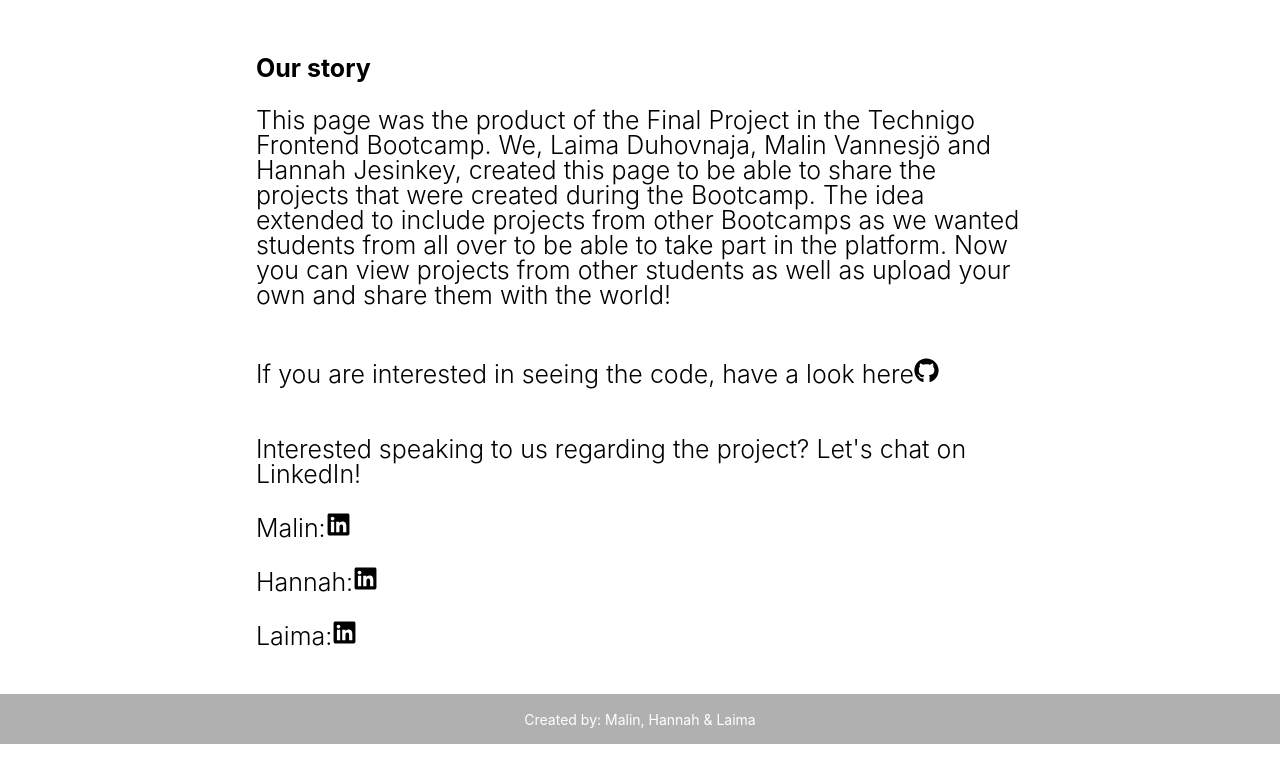
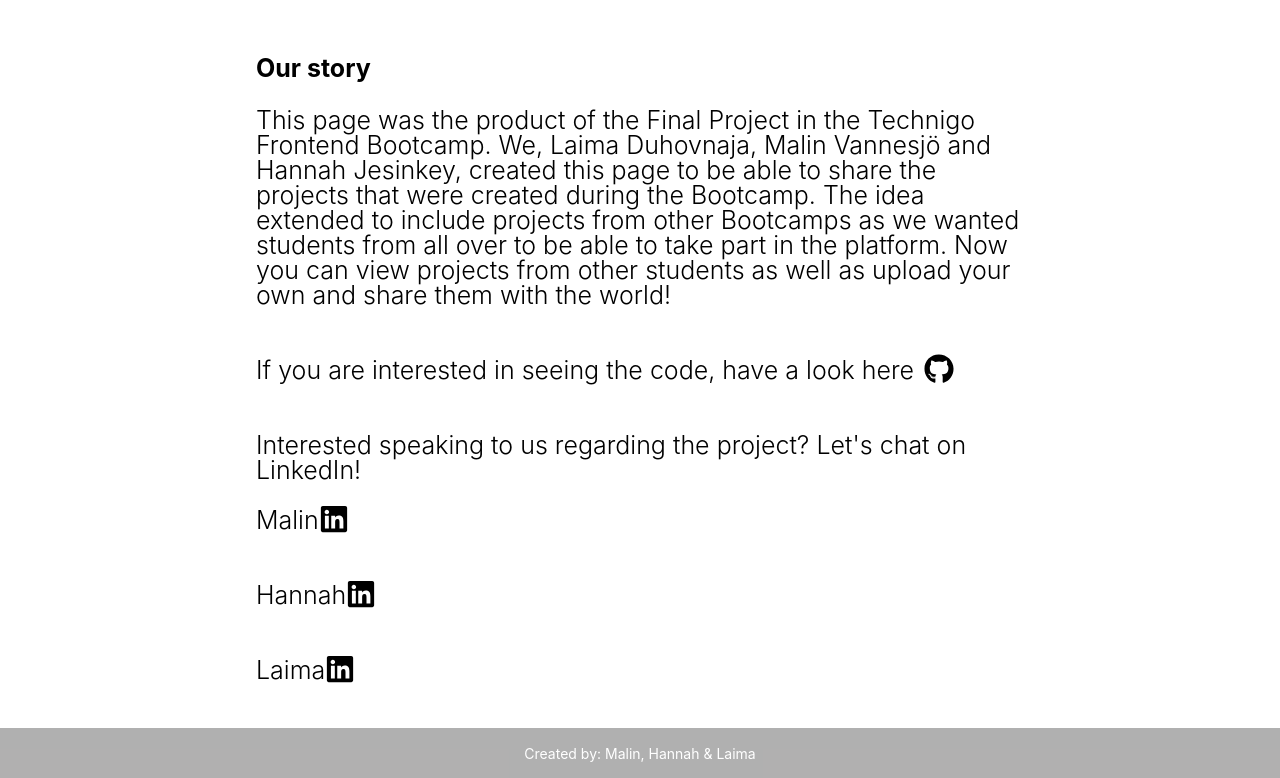
Before and after one commit to leelalaim/final-project, a React (Create React App) app in the folder frontend/: page /about in a window 1280 px wide. Shown: the part 522-1300 px from the top of the page. Before the commit the page ends 1266 px from the top, so only its background shows below. Built offline with nearby package versions, Linux system fonts and the light colour scheme.

Commit message:
Changed the styling of the icons on the about page

```diff
--- a/frontend/src/components/ProjectCard.jsx
+++ b/frontend/src/components/ProjectCard.jsx
@@ -224,7 +224,7 @@ export const ProjectCard = ({ project }) => {
               </DescriptionSpan>
             </Typography>
             <Typography gutterBottom>
-              {/* <Span>User:</Span> {project.owner.username} */}
+              <Span>User:</Span> {project.owner.username}
             </Typography>
             <Typography gutterBottom>
               <Span>Bootcamp:</Span> {project.bootcamp}
--- a/frontend/src/components/ProjectsSecondBanner.jsx
+++ b/frontend/src/components/ProjectsSecondBanner.jsx
@@ -133,6 +133,11 @@ const BannerButton = styled(Link)`
     padding: 10px 40px;
     text-align: center;
   }
+  :hover {
+    background-color: rgba(255, 255, 255, 0.6);
+    color: #575757;
+    border: 1px solid #575757;
+  }
 `;
 
 //Component
--- a/frontend/src/pages/About.jsx
+++ b/frontend/src/pages/About.jsx
@@ -33,6 +33,17 @@ const Header = styled.h1`
   }
 `;
 
+const IconContainer = styled.div`
+  display: flex;
+  flex-direction: row;
+  align-items: center;
+`;
+
+const LinkedInContainer = styled(IconContainer)`
+  justify-content: space-between;
+  width: 10%;
+`;
+
 const Paragraph = styled.p`
   font-size: 15px;
   font-weight: 300;
@@ -48,10 +59,13 @@ const Paragraph = styled.p`
 
 const GitHub = styled(FaGithub)`
   color: black;
+  margin-left: 10px;
+  font-size: 30px;
 `;
 
 const LinkedIn = styled(FaLinkedin)`
   color: black;
+  font-size: 30px;
 `;
 
 //Page
@@ -70,33 +84,35 @@ export const About = () => {
           take part in the platform. Now you can view projects from other
           students as well as upload your own and share them with the world!
         </Paragraph>
-        <Paragraph>
-          If you are interested in seeing the code, have a look here
+        <IconContainer>
+          <Paragraph>
+            If you are interested in seeing the code, have a look here
+          </Paragraph>
           <a href="https://github.com/leelalaim/final-project">
             <GitHub />
           </a>
-        </Paragraph>
+        </IconContainer>
         <Paragraph>
           Interested speaking to us regarding the project? Let's chat on
           LinkedIn!
-          <Paragraph>
-            Malin:
+          <LinkedInContainer>
+            <Paragraph>Malin</Paragraph>
             <a href="https://www.linkedin.com/in/malin-vannesjö-57aa9051/">
               <LinkedIn />
             </a>
-          </Paragraph>
-          <Paragraph>
-            Hannah:
+          </LinkedInContainer>
+          <LinkedInContainer>
+            <Paragraph>Hannah</Paragraph>
             <a href="https://www.linkedin.com/in/hannah-jesinkey/">
               <LinkedIn />
             </a>
-          </Paragraph>
-          <Paragraph>
-            Laima:
+          </LinkedInContainer>
+          <LinkedInContainer>
+            <Paragraph>Laima</Paragraph>
             <a href="https://www.linkedin.com/in/laimaduhovnaja/">
               <LinkedIn />
             </a>
-          </Paragraph>
+          </LinkedInContainer>
         </Paragraph>
       </AboutContainer>
     </section>
```
